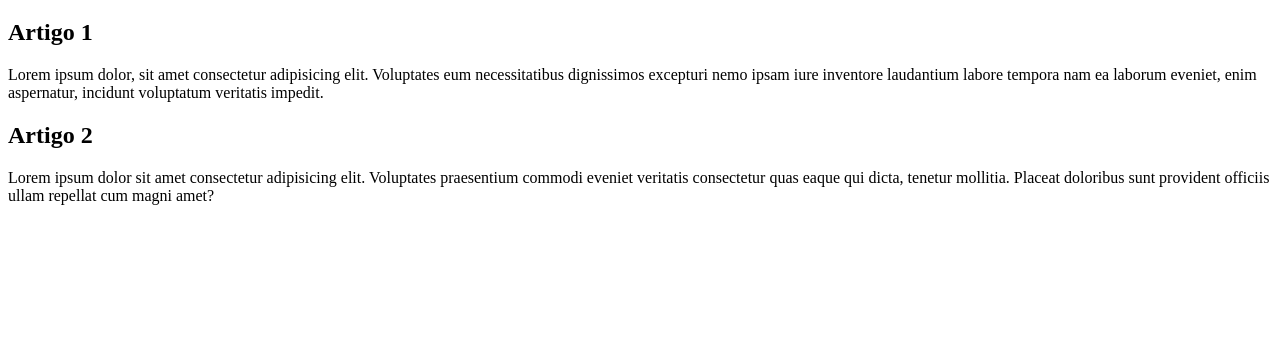
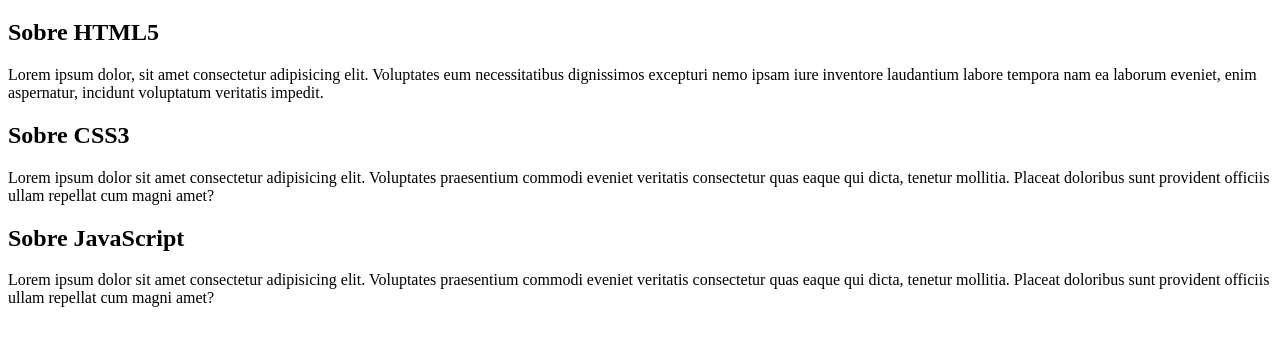
Before and after one commit to AnaCarolina87/novo-repositorio, a plain HTML site: page index.html in a window 1280 px wide. Shown: the part 61-406 px from the top of the page. Drawn offline with Linux system fonts and the light colour scheme.

Commit message:
Alteração do conteúdo
Alteração e inserção de conteúdo.

```diff
--- a/index.html
+++ b/index.html
@@ -12,14 +12,17 @@
            <h1>Nome do Site</h1>
        </header>
        <article>
-           <h2>Artigo 1</h2>
+           <h2>Sobre HTML5</h2>
            <p>Lorem ipsum dolor, sit amet consectetur adipisicing elit. Voluptates eum necessitatibus dignissimos excepturi nemo ipsam iure inventore laudantium labore tempora nam ea laborum eveniet, enim aspernatur, incidunt voluptatum veritatis impedit.</p>
        </article>
        <article>
-           <h2>Artigo 2</h2>
+           <h2>Sobre CSS3</h2>
            <p>Lorem ipsum dolor sit amet consectetur adipisicing elit. Voluptates praesentium commodi eveniet veritatis consectetur quas eaque qui dicta, tenetur mollitia. Placeat doloribus sunt provident officiis ullam repellat cum magni amet?</p>
        </article>
-
+       <article>
+            <h2>Sobre JavaScript</h2>
+            <p>Lorem ipsum dolor sit amet consectetur adipisicing elit. Voluptates praesentium commodi eveniet veritatis consectetur quas eaque qui dicta, tenetur mollitia. Placeat doloribus sunt provident officiis ullam repellat cum magni amet?</p>
+    </article>
    </main>
 </body>
 </html>
```
